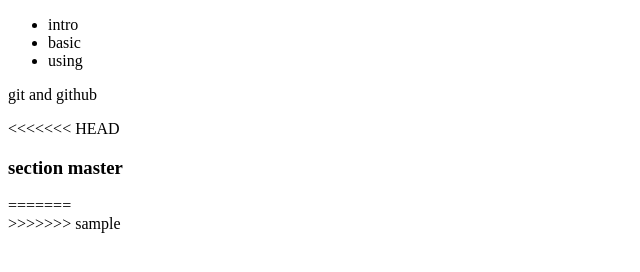
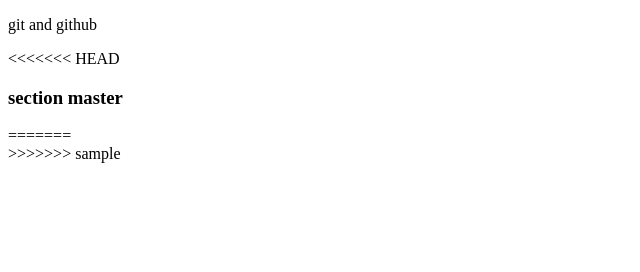
Before and after one commit to rojbanisaif/gitut, a plain HTML site: page index.html in a window 1280 px wide. Shown: the whole page, without its empty margins (0-640 px from the left). Drawn offline with Linux system fonts and the light colour scheme.

Commit message:
new test for diff

```diff
--- a/index.html
+++ b/index.html
@@ -8,9 +8,6 @@
 <body>
     <section>
 <ul>
-    <li>intro</li>
-<li>basic</li>
-<li>using</li>
 
 
 
```
